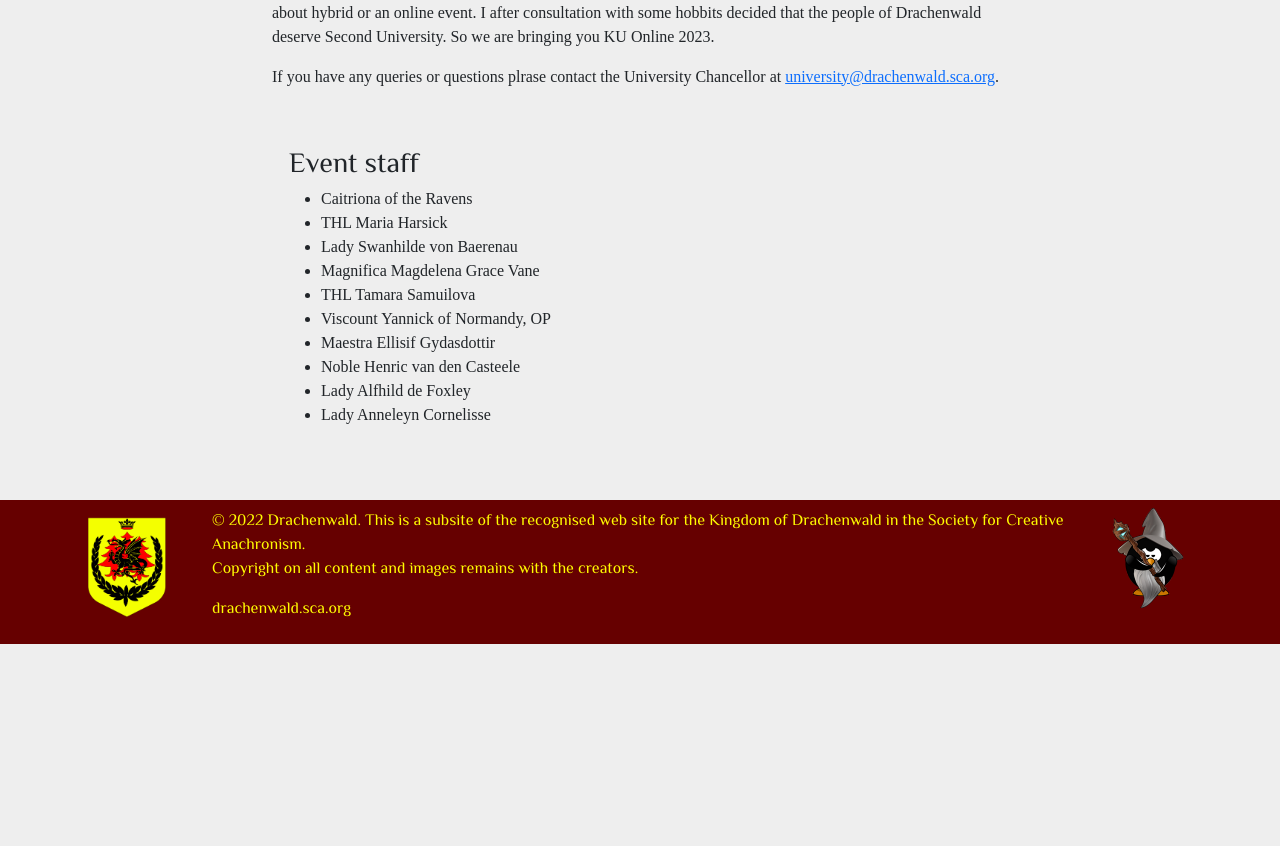
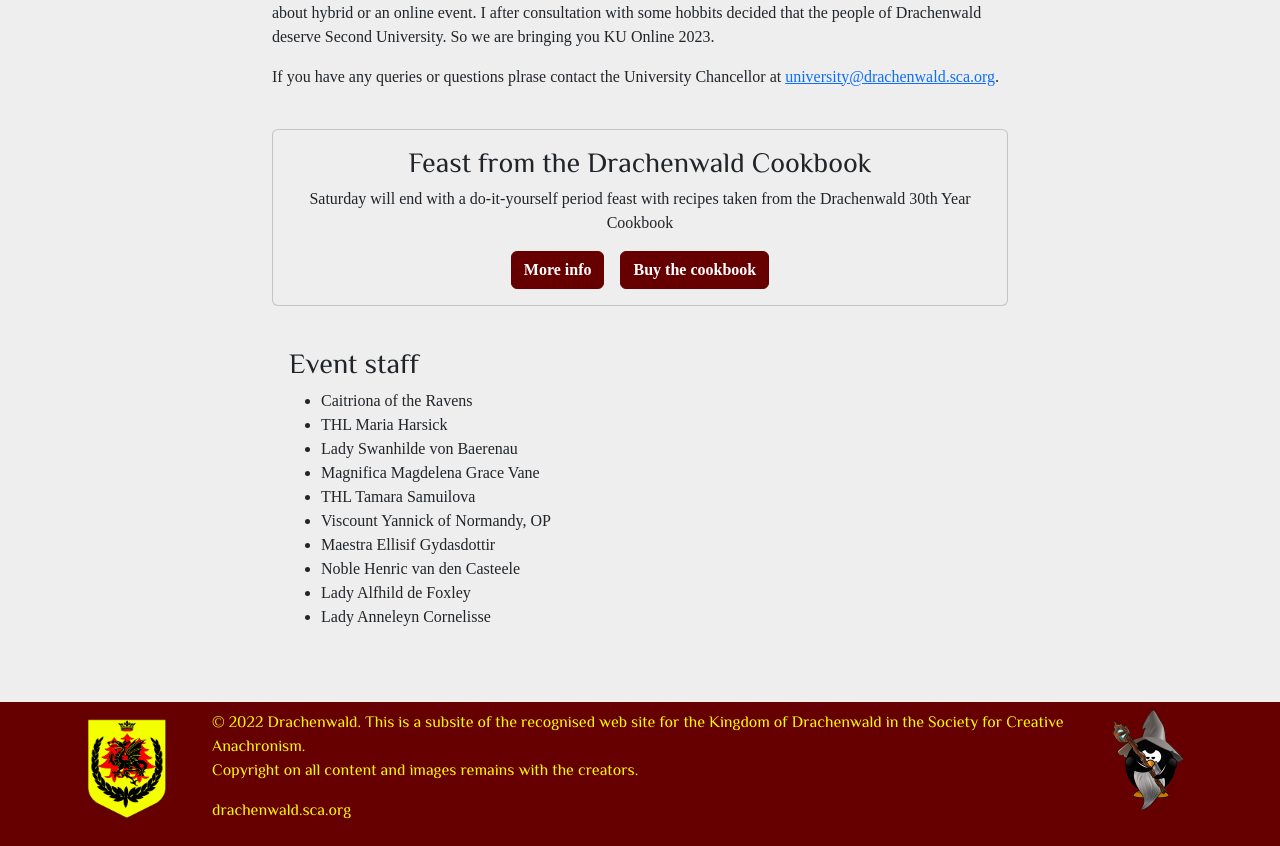
Before and after one commit to drachenwald/kingdom-uni, a React (Create React App) app: page / in a window 1280 px wide. Shown: the part 906-1752 px from the top of the page. Before the commit the page ends 1550 px from the top, so only its background shows below. Built offline with nearby package versions, Linux system fonts and the light colour scheme; no server answers.

Commit message:
cookbook shilling

```diff
--- a/src/js/Home.js
+++ b/src/js/Home.js
@@ -103,6 +103,32 @@ const Home = (props) => {
           </Col>
         </Row>
 
+        <br />
+
+        <Row>
+          <Col xs={0} sm={1} xl={2}>
+
+          </Col>
+
+          <Col>
+            <Card body>
+              <div class="text-center">
+                <h3>Feast from the Drachenwald Cookbook</h3>
+                <p>
+                  Saturday will end with a do-it-yourself period feast
+                  with recipes taken from the Drachenwald 30th Year Cookbook
+                </p>
+                <LinkContainer to="/classes/magdelena-grace-vane/second-breakfast-a-feast-for-online-university"><Button variant="primary" className="mx-2"><b>More info</b></Button></LinkContainer>
+                <Button variant="primary" href="https://www.mijnbestseller.nl/site/?r=userwebsite/index&id=Drachenwald-cookbook/bookdetails/302538" className="mx-2"><b>Buy the cookbook</b></Button>
+              </div>
+            </Card>
+          </Col>
+
+          <Col xs={0} sm={1} xl={2}>
+
+          </Col>
+        </Row>
+
 
         <Row>
           <Col xs={0} sm={1} xl={2}>
```
